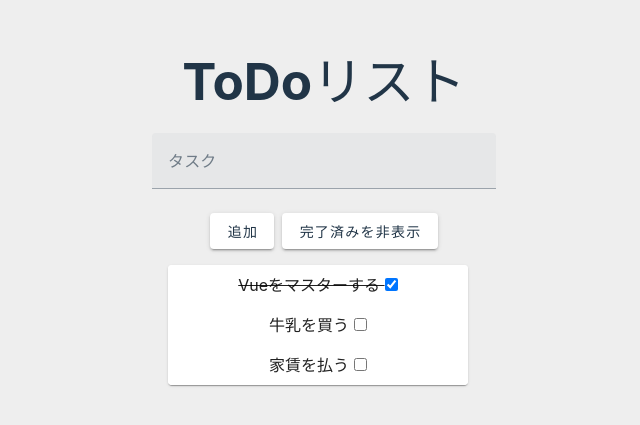
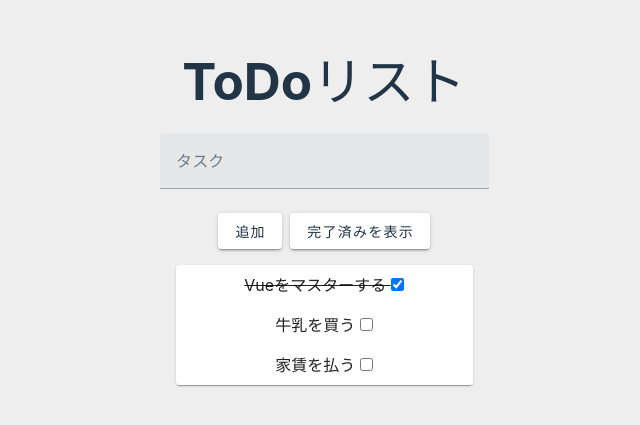
Before and after one commit to kobanago/vue-todo-app, a Vue app: page / in a window 1280 px wide. Shown: the part 173-598 px from the top of the page, without its empty margins (316-956 px from the left). Built offline with nearby package versions, Linux system fonts and the light colour scheme.

Commit message:
component：update：emits

```diff
--- /dev/null
+++ b/src/components/atoms/Button/AddTodoButton.vue
@@ -0,0 +1,6 @@
+<script setup lang="ts">
+defineEmits(['addTodo']);
+</script>
+<template>
+  <v-btn class="mx-1" type="button" @click="$emit('addTodo')">追加</v-btn>
+</template>
--- /dev/null
+++ b/src/components/atoms/Button/DoneTodoSwitchButton.vue
@@ -0,0 +1,13 @@
+<script setup lang="ts">
+type Props = {
+  isDoneShowFlg: boolean;
+};
+const props: Props = defineProps<Props>();
+defineEmits(['switchDoneShow']);
+</script>
+
+<template>
+  <v-btn class="mx-1" type="button" :flg="props.isDoneShowFlg" @click="$emit('switchDoneShow')">
+    完了済みを{{ props.isDoneShowFlg ? '非表示' : '表示' }}
+  </v-btn>
+</template>
--- /dev/null
+++ b/src/components/molecules/Form/ExecuteTodoList.vue
@@ -0,0 +1,34 @@
+<script setup lang="ts">
+import AddTodoButton from '@/components/atoms/Button/AddTodoButton.vue';
+import DoneTodoSwitchButton from '@/components/atoms/Button/DoneTodoSwitchButton.vue';
+import { type Ref, ref } from 'vue';
+
+type Emits = {
+  (event: 'addTodo', newTask: string): void;
+  (event: 'switchDoneShow'): void;
+};
+
+const emit: Emits = defineEmits(['addTodo', 'switchDoneShow']);
+const task: Ref<string> = ref('');
+const addTodo = () => {
+  if (!task.value) {
+    alert('タスクを入力してください');
+    return;
+  }
+  emit('addTodo', task.value);
+  task.value = '';
+};
+const switchDoneShow = () => emit('switchDoneShow');
+</script>
+
+<template>
+  <v-row justify="center">
+    <v-col cols="12">
+      <v-text-field v-model="task" hide-details="auto" label="タスク"></v-text-field>
+    </v-col>
+    <v-col cols="12">
+      <AddTodoButton @add-todo="addTodo" />
+      <DoneTodoSwitchButton @switch-done-show="switchDoneShow" />
+    </v-col>
+  </v-row>
+</template>
--- /dev/null
+++ b/src/components/molecules/List/TodoList.vue
@@ -0,0 +1,28 @@
+<script setup lang="ts">
+import type { Todos } from '@/types';
+import { type ComputedRef, computed } from 'vue';
+
+type Props = {
+  todos: Todos[];
+  isDoneShowFlg: boolean;
+};
+const props: Props = defineProps<Props>();
+const usedForShowTask: ComputedRef<Todos[]> = computed(() => {
+  return props.isDoneShowFlg ? props.todos : props.todos.filter((todo: Todos) => !todo.done);
+});
+</script>
+
+<template>
+  <v-card class="ma-4" max-width="300">
+    <v-list v-for="todo in usedForShowTask" :key="todo.id" :class="{ 'todo-done': todo.done }">
+      {{ todo.value }}
+      <input v-model="todo.done" type="checkbox" />
+    </v-list>
+  </v-card>
+</template>
+
+<style>
+.todo-done {
+  text-decoration: line-through;
+}
+</style>
--- a/src/components/pages/TodoPage.vue
+++ b/src/components/pages/TodoPage.vue
@@ -1,42 +1,20 @@
 <script setup lang="ts">
-import { type ComputedRef, type Ref, computed, ref } from 'vue';
-
-type Todos = {
-  id: number;
-  value: string;
-  done: boolean;
-};
+import ExecuteTodoList from '@/components/molecules/Form/ExecuteTodoList.vue';
+import TodoList from '@/components/molecules/List/TodoList.vue';
+import type { Todos } from '@/types';
+import { type Ref, ref } from 'vue';
 
 const todos: Ref<Todos[]> = ref([
-  {
-    id: 1,
-    value: 'Vueをマスターする',
-    done: true,
-  },
-  {
-    id: 2,
-    value: '牛乳を買う',
-    done: false,
-  },
-  {
-    id: 3,
-    value: '家賃を払う',
-    done: false,
-  },
+  { id: 1, value: 'Vueをマスターする', done: true },
+  { id: 2, value: '牛乳を買う', done: false },
+  { id: 3, value: '家賃を払う', done: false },
 ]);
-const text: Ref<string> = ref('');
 const isDoneShowFlg: Ref<boolean> = ref(true);
-const usedForShowTask: ComputedRef<Todos[]> = computed(() => {
-  return isDoneShowFlg.value ? todos.value : todos.value.filter((todo: Todos) => !todo.done);
-});
-
-const handleClickAddTask = () => {
-  if (!text.value) {
-    alert('タスクを入力してください');
-    return;
-  }
-  todos.value.push({ id: todos.value.length + 1, value: text.value, done: false });
-  text.value = '';
+const addTodo = (newTask: string) => {
+  todos.value.push({ id: todos.value.length + 1, value: newTask, done: false });
+};
+const switchDoneShow = () => {
+  isDoneShowFlg.value = !isDoneShowFlg.value;
 };
 </script>
 
@@ -46,39 +24,17 @@ const handleClickAddTask = () => {
       <h1 class="text-center">ToDoリスト</h1>
     </v-col>
   </v-row>
-  <v-row justify="center">
-    <v-col cols="12">
-      <v-text-field v-model="text" hide-details="auto" label="タスク"></v-text-field>
-    </v-col>
-    <v-col cols="12">
-      <v-btn class="mx-1" type="button" @click="handleClickAddTask">追加</v-btn>
-      <v-btn
-        class="mx-1"
-        type="button"
-        :flg="isDoneShowFlg"
-        @click="isDoneShowFlg = !isDoneShowFlg"
-      >
-        完了済みを{{ isDoneShowFlg ? '非表示' : '表示' }}
-      </v-btn>
-    </v-col>
-  </v-row>
-  <v-card class="ma-4" max-width="300">
-    <v-list v-for="todo in usedForShowTask" :key="todo.id" :class="{ 'todo-done': todo.done }">
-      {{ todo.value }}
-      <input v-model="todo.done" type="checkbox" />
-    </v-list>
-  </v-card>
+  <ExecuteTodoList
+    :todos="todos"
+    :is-done-show-flg="isDoneShowFlg"
+    @add-todo="addTodo"
+    @switch-done-show="switchDoneShow"
+  />
+  <TodoList :todos="todos" :is-done-show-flg="isDoneShowFlg" />
 </template>
 
 <style>
 body {
   background-color: #eee;
 }
-
-.todo-done {
-  text-decoration: line-through;
-}
-.todo-delete {
-  display: none;
-}
 </style>
--- /dev/null
+++ b/src/types/index.ts
@@ -0,0 +1,5 @@
+export type Todos = {
+  id: number;
+  value: string;
+  done: boolean;
+};
```
